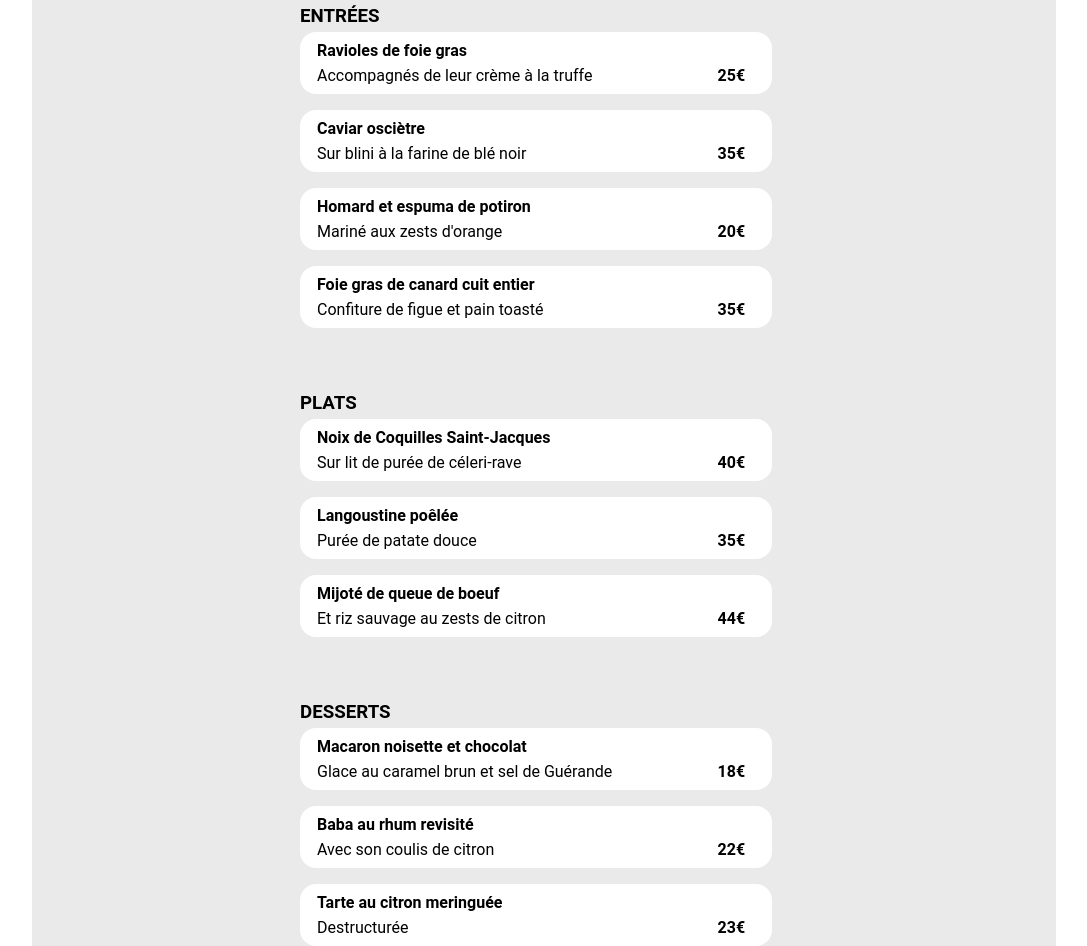
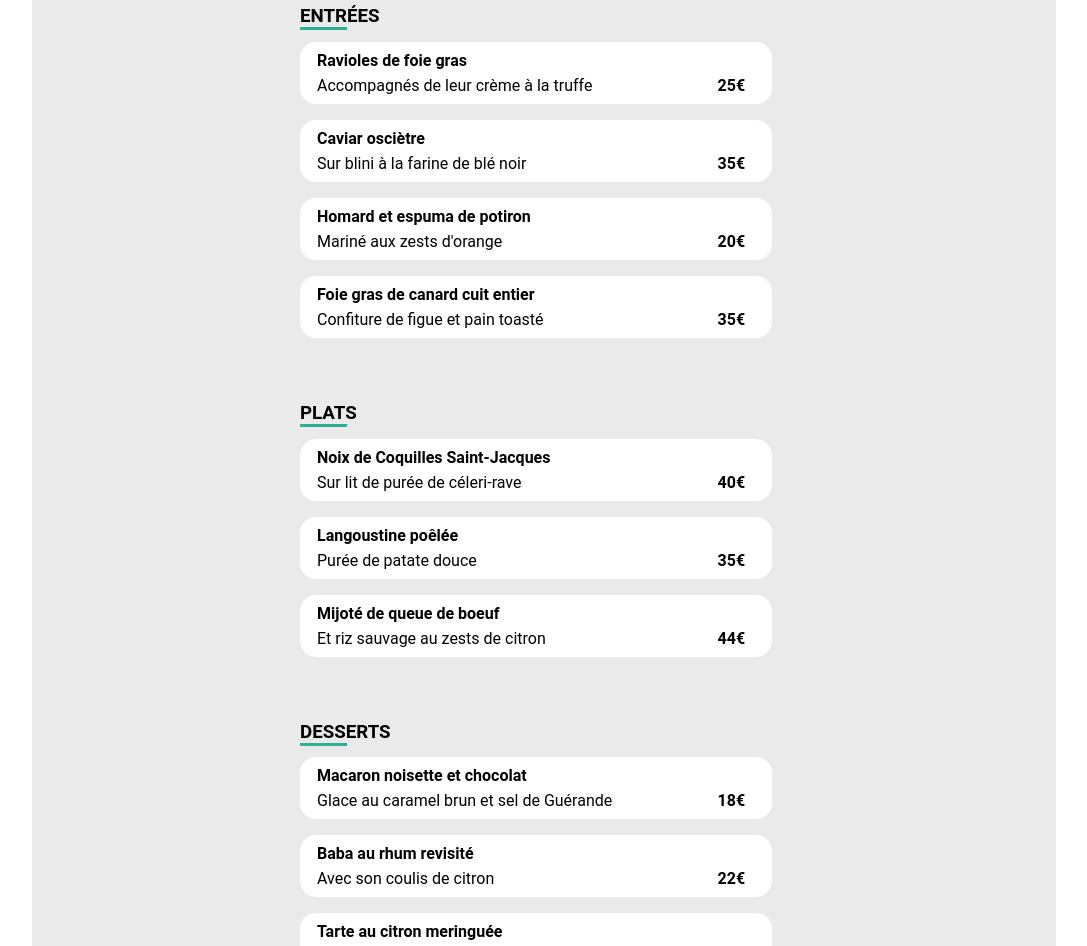
Before and after one commit to tatemkarim86/Oh_my_food, a plain HTML site: page Restaurants/restaurant4.html in a window 1280 px wide. Shown: the part 560-1506 px from the top of the page, without its empty margins (96-1183 px from the left). Drawn offline with Linux system fonts and the light colour scheme.

Commit message:
creation  animation restaurant

```diff
--- a/Restaurants/restaurant4.html
+++ b/Restaurants/restaurant4.html
@@ -8,6 +8,7 @@
     <link rel="stylesheet" href="https://cdnjs.cloudflare.com/ajax/libs/font-awesome/6.2.1/css/all.min.css"
      integrity="sha512-MV7K8+y+gLIBoVD59lQIYicR65iaqukzvf/nwasF0nqhPay5w/9lJmVM2hMDcnK1OnMGCdVK+iQrJ7lzPJQd1w=="
      crossorigin="anonymous" referrerpolicy="no-referrer">
+     <link rel="stylesheet" href="../assets/css/animations.css">
     <title>La note enchantée</title>
 </head>
 <body>
@@ -36,9 +37,11 @@
         <form class="menus">
             <fieldset class="articles">
                 <div class="entrees">
-                    <h3><span>entrées</span></h3>
+                    <h3>
+                        <span class="ligne-bleu">entrées</span>
+                    </h3>
 
-                    <article class="article-menu" id="article_1">
+                    <article class="article-menu article_animation">
                         <div class="description">
                             <h4>Ravioles de foie gras</h4>
                             <p>Accompagnés de leur crème à la truffe</p>
@@ -49,7 +52,7 @@
                         </div>
                     </article>
 
-                    <article class="article-menu" id="article_2">
+                    <article class="article-menu article_animation">
                         <div class="description">
                             <h4>Caviar osciètre</h4>
                             <p>Sur blini à la farine de blé noir</p>
@@ -60,7 +63,7 @@
                         </div>
                     </article>
 
-                    <article class="article-menu" id="article_3">
+                    <article class="article-menu article_animation">
                         <div class="description">
                             <h4>Homard et espuma de potiron</h4>
                             <p>Mariné aux zests d'orange</p>
@@ -71,7 +74,7 @@
                         </div>
                     </article>
 
-                    <article class="article-menu" id="article_10">
+                    <article class="article-menu article_animation">
                         <div class="description">
                             <h4>Foie gras de canard cuit entier</h4>
                             <p>Confiture de figue et pain toasté</p>
@@ -83,9 +86,11 @@
                     </article>
                 </div>
                 <div class="plats">
-                    <h3><span>plats</span></h3>
+                    <h3>
+                        <span class="ligne-bleu">plats</span>
+                    </h3>
 
-                    <article class="article-menu" id="article_4">
+                    <article class="article-menu article_animation">
                         <div class="description">
                             <h4>Noix de Coquilles Saint-Jacques</h4>
                             <p>Sur lit de purée de céleri-rave</p>
@@ -96,7 +101,7 @@
                         </div>
                     </article>
 
-                    <article class="article-menu" id="article_5">
+                    <article class="article-menu article_animation">
                         <div class="description">
                             <h4>Langoustine poêlée</h4>
                             <p>Purée de patate douce</p>
@@ -107,7 +112,7 @@
                         </div>
                     </article>
 
-                    <article class="article-menu" id="article_6">
+                    <article class="article-menu article_animation">
                         <div class="description">
                             <h4>Mijoté de queue de boeuf</h4>
                             <p>Et riz sauvage au zests de citron</p>
@@ -120,9 +125,11 @@
                 </div>
 
                 <div class="desserts">
-                    <h3><span>desserts</span></h3>
+                    <h3>
+                        <span class="ligne-bleu">desserts</span>
+                    </h3>
 
-                    <article class="article-menu" id="article_7">
+                    <article class="article-menu article_animation">
                         <div class="description">
                             <h4>Macaron noisette et chocolat</h4>
                             <p>Glace au caramel brun et sel de Guérande</p>
@@ -133,7 +140,7 @@
                         </div>
                     </article>
 
-                    <article class="article-menu" id="article_8">
+                    <article class="article-menu article_animation">
                         <div class="description">
                             <h4>Baba au rhum revisité</h4>
                             <p>Avec son coulis de citron</p>
@@ -144,7 +151,7 @@
                         </div>
                     </article>
 
-                    <article class="article-menu" id="article_9">
+                    <article class="article-menu article_animation">
                         <div class="description">
                             <h4>Tarte au citron meringuée</h4>
                             <p>Destructurée</p>
--- /dev/null
+++ b/assets/css/animations.css
@@ -0,0 +1,14 @@
+@keyframes apparition {
+    0% {
+      opacity: 0;
+      transform: translateY(20px);
+    }
+    to {
+      opacity: 1;
+      transform: translateY(0);
+    }
+  }
+
+  .article_animation{
+    animation: apparition 1.2s ease-in;
+  }
--- a/assets/css/restaurant.css
+++ b/assets/css/restaurant.css
@@ -150,7 +150,8 @@ main img {
 .entrees h3, .plats h3, .desserts h3 {
     text-transform: uppercase;
     margin: 0;
-    margin-bottom: 0.3rem;
+    margin-bottom: 0.6rem;
+    height: 27px;
 }
 
 
@@ -159,6 +160,11 @@ main img {
     width: 47px;
     color: var(--ultralightgray);
     border-top: 3px solid var(--lightgreen);
+}
+.ligne-bleu{
+    display: flex;
+    border-bottom: #2FAF94 3px solid;
+    width: 10%;
 }
 
 
--- a/assets/css/style.scss
+++ b/assets/css/style.css
@@ -328,6 +328,9 @@ footer a {
 }
 
 
+
+
+
 @media (max-width: 950px) {
     .menu {
     flex-direction: column;
```
Also changed, not shown: Restaurants/restaurant1.html (+13 -12 lines), Restaurants/restaurant2.html (+19 -12 lines), Restaurants/restaurant3.html (+19 -12 lines).
